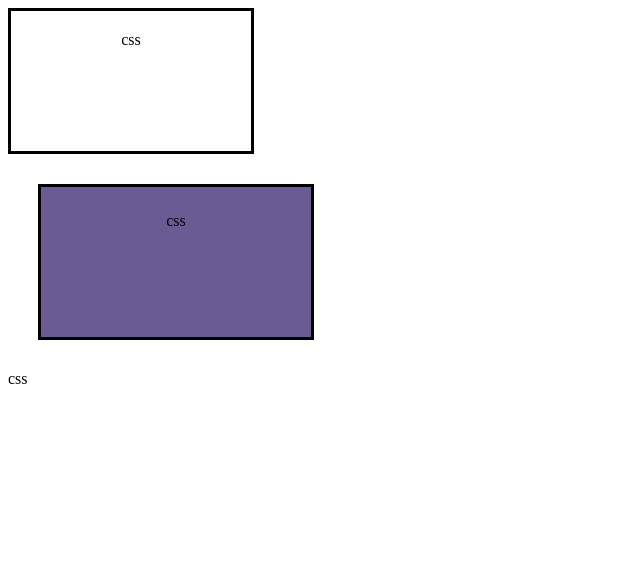
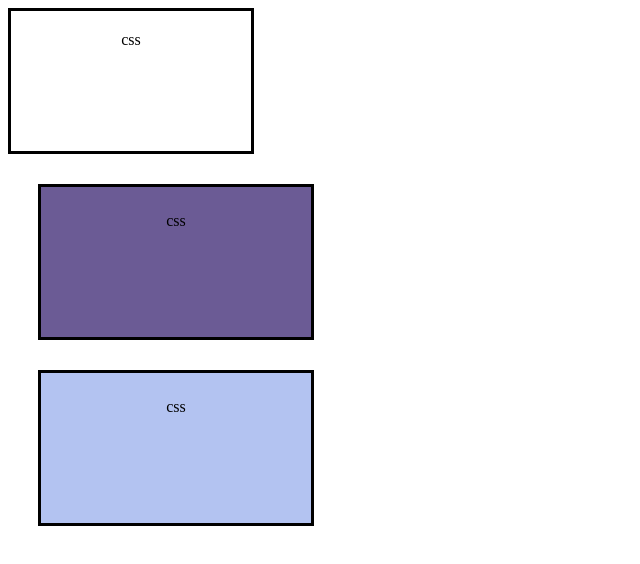
Before and after one commit to AlexRod08-pumpkin/css-practice, a plain HTML site: page index.html in a window 1280 px wide. Shown: the whole page, without its empty margins (0-640 px from the left). Drawn offline with Linux system fonts and the light colour scheme.

Commit message:
Update style.css

```diff
--- a/style.css
+++ b/style.css
@@ -1,4 +1,4 @@
-.hover-box:hover {
+.hover-box{
   background-color: #b3c3f1;
    margin: 30px;
   padding: 25px;
@@ -27,3 +27,7 @@ margin: 30px;
   width:220px;
   height:100px;
 }
+
+.hover-box:hover {
+  background-color: #F7CAC9;
+}
```
